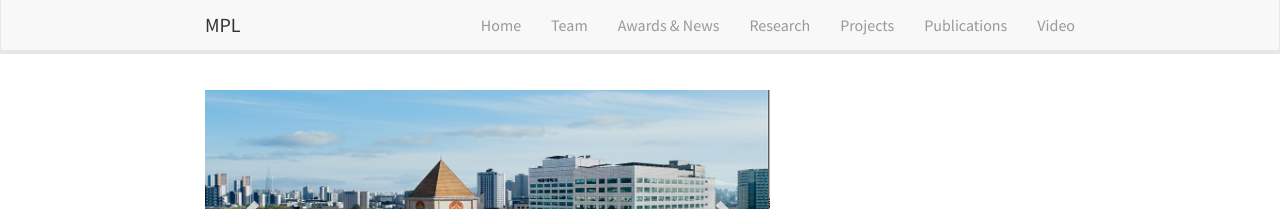
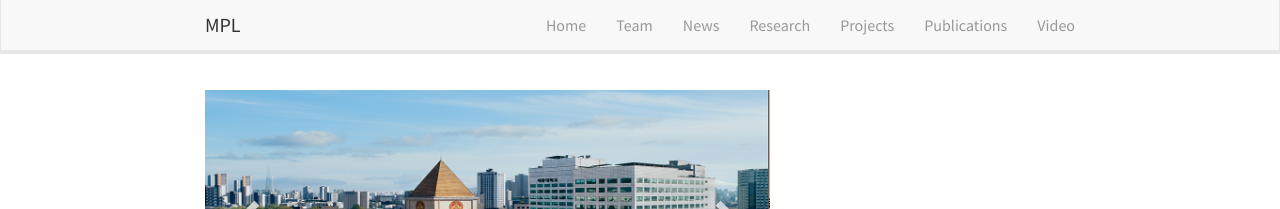
Before and after one commit to MPLRayman/webtest2, a Jekyll site: the page built from _pages/home.md, in a window 1280 px wide. Shown: the top 209 px of the page. Built offline with Jekyll 4.4.1, drawn with Linux system fonts in a browser that asks for light colours; nearby versions of some CDN libraries.

Commit message:
update
test

```diff
--- a/_data/projects.yml
+++ b/_data/projects.yml
@@ -23,12 +23,12 @@
   Start Date: "Apr-20"
   End Date: "Dec-22"
 
-- Project Name: "Visual Fatigue and presence Quantification technique based on Maximal User Emotional Experience of Virtual Reality "
+- Project Name: "Visual Fatigue and presence Quantification technique based on Maximal User Emotional Experience of Virtual Reality"
   Ministry: "삼성전자 미래 기술육성센터"
   Start Date: "Dec-17"
   End Date: "Dec-20"
 
-- Project Name: "딥러닝 기반 상황인식용 임베디드 gp-gpu기술 개발 "
+- Project Name: "딥러닝 기반 상황인식용 임베디드 gp-gpu기술 개발"
   Ministry: "산업통상자원부"
   Start Date: "Jun-17"
   End Date: "Dec-21"
--- a/_includes/header.html
+++ b/_includes/header.html
@@ -14,7 +14,7 @@
 	  <ul class="nav navbar-nav navbar-right">
 		<li><a href="{{ site.url }}{{ site.baseurl }}/">Home</a></li>
 		<li><a href="{{ site.url }}{{ site.baseurl }}/team">Team</a></li>
-		<li><a href="{{ site.url }}{{ site.baseurl }}/news">Awards & News</a></li>
+		<li><a href="{{ site.url }}{{ site.baseurl }}/news">News</a></li>
 		<li><a href="{{ site.url }}{{ site.baseurl }}/research">Research</a></li>
 		<li><a href="{{ site.url }}{{ site.baseurl }}/projects">Projects</a></li>
 		<li><a href="{{ site.url }}{{ site.baseurl }}/publications">Publications</a></li>
```
